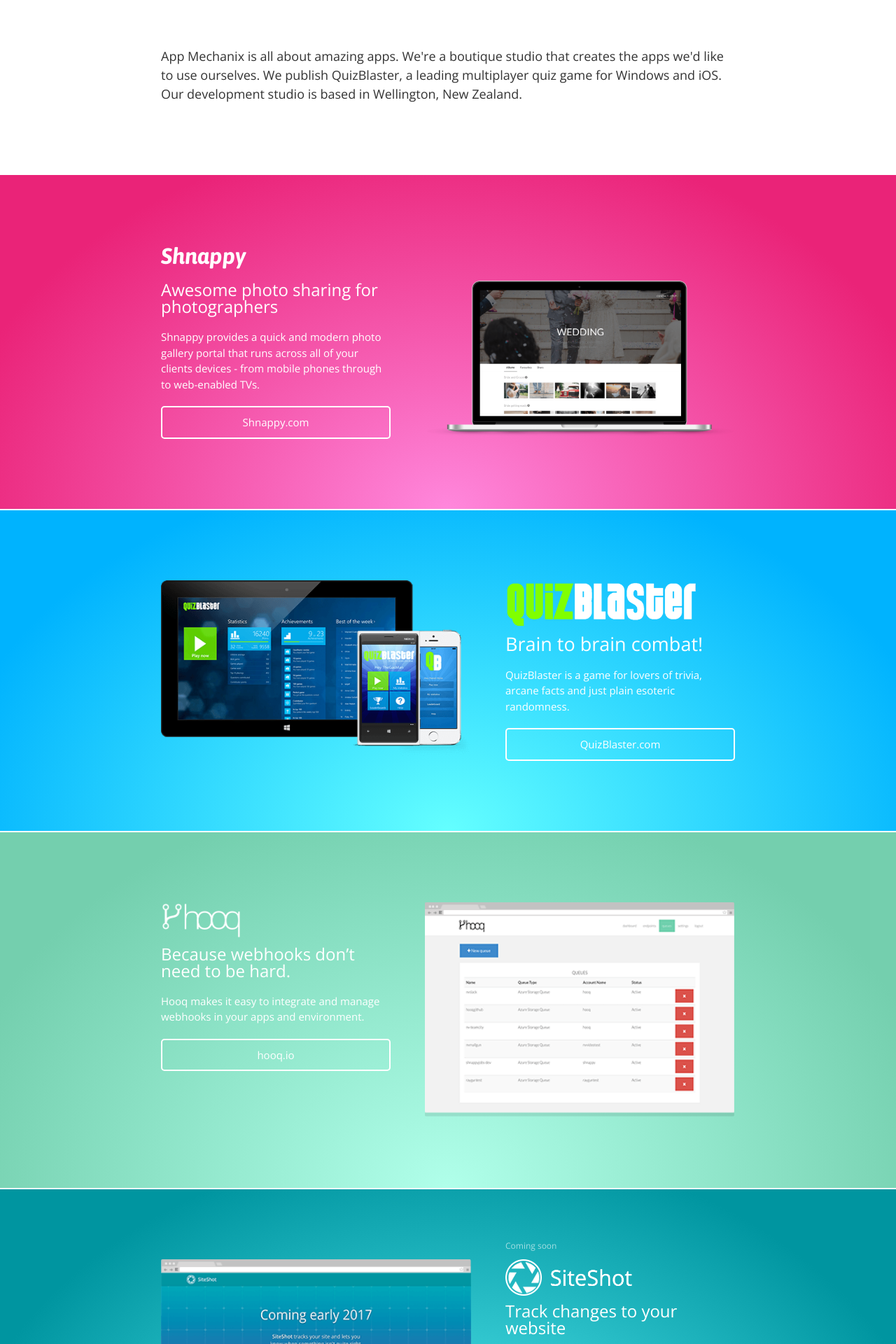
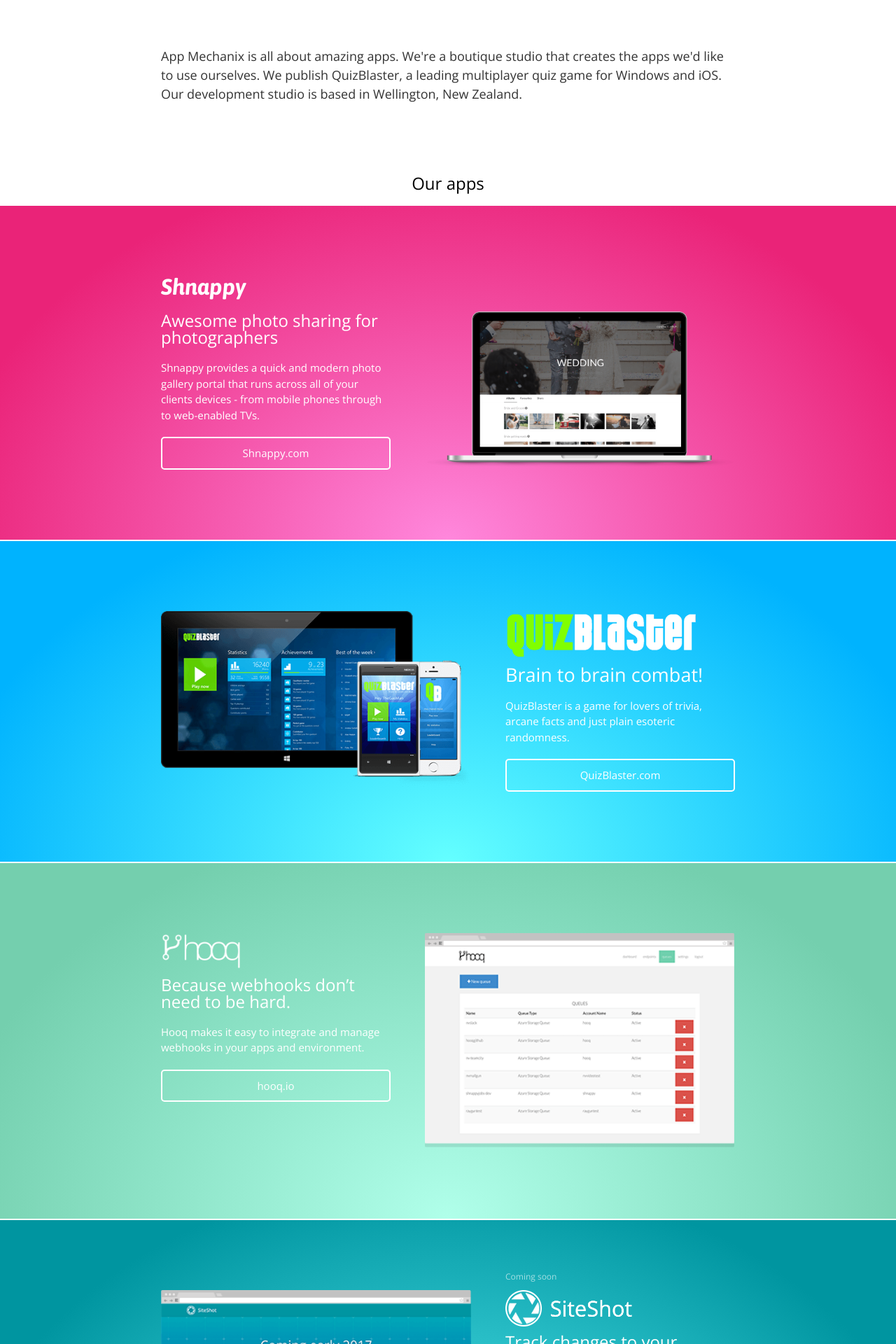
Before and after one commit to appmechanix/appmechanix.github.io, a Jekyll site: the page built from index.html, in a window 1280 px wide. Shown: the part 535-2455 px from the top of the page at 70% size. Built offline with Jekyll 4.4.1, drawn with Linux system fonts in a browser that asks for light colours.

Commit message:
Add our apps

```diff
--- a/_sass/_screen.scss
+++ b/_sass/_screen.scss
@@ -33,6 +33,11 @@
   color: white;
 }
 
+.ourapps-heading {
+  font-size: 24px;
+  margin-bottom: 20px;
+}
+
 .text--center {
   text-align: center;
 }
--- a/index.html
+++ b/index.html
@@ -17,6 +17,10 @@
         </p>
     </div>
 </div>
+
+<h5 class="text--center ourapps-heading">
+    Our apps
+</h5>
 
 <div class="panel panel--shnappy">
     <div class="container">
```
